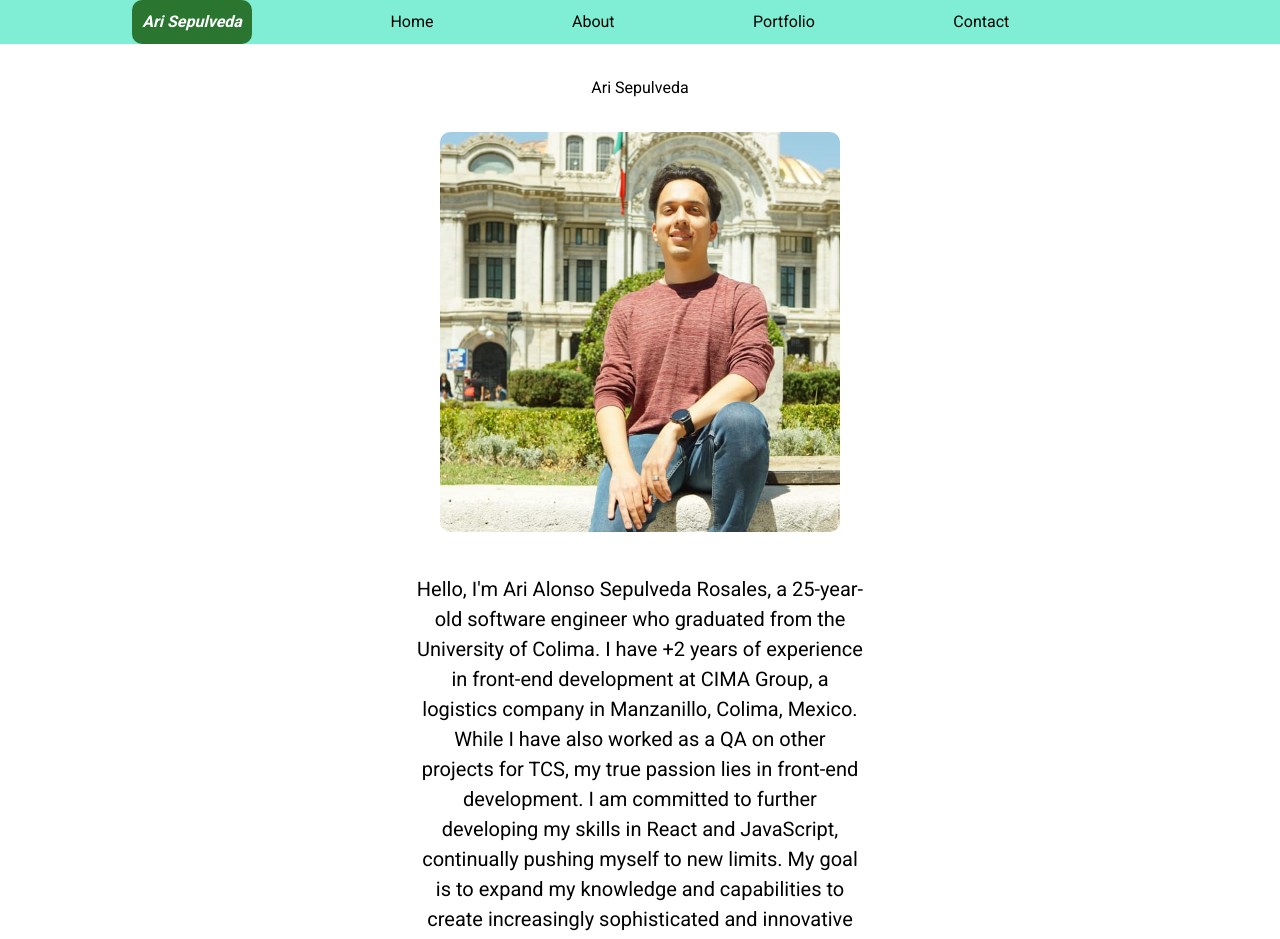
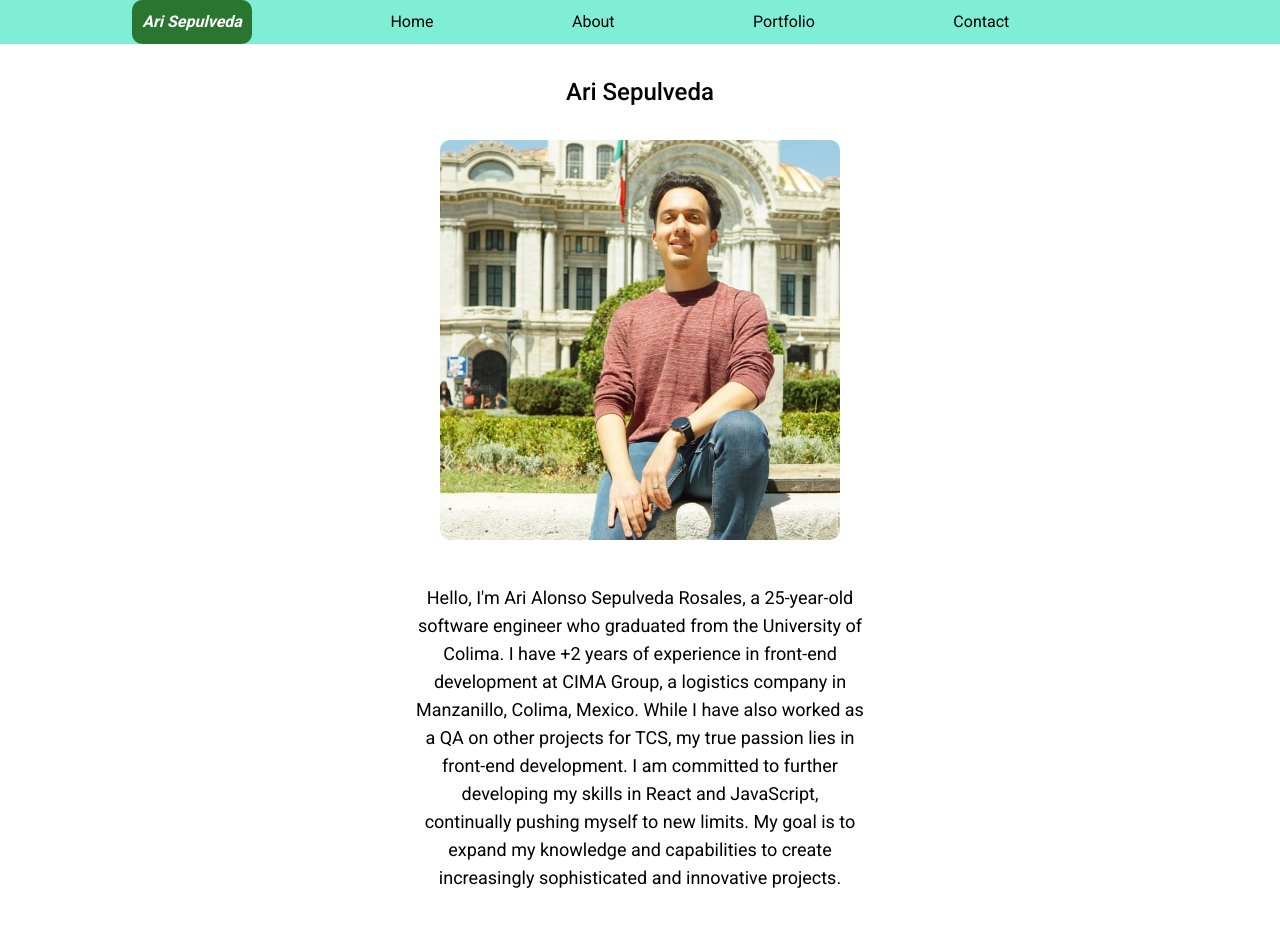
Before and after one commit to AriSepulveda329/PersonalPortfolio, a Next.js app: page /about in a window 1280 px wide. Shown: the top 939 px of the page. After the commit the page ends 904 px from the top, so only its background shows below. Built offline with nearby package versions, Linux system fonts and the light colour scheme.

Commit message:
Change styles for about and portfolio pages

```diff
--- a/src/app/about/page.tsx
+++ b/src/app/about/page.tsx
@@ -5,10 +5,10 @@ import "@/styles/About.css";
 
 function About() {
   return (
-    <div className="aboutSection">
-      <h1>Ari Sepulveda</h1>
+    <div className="flex max-w-full flex-col items-center justify-center mx-40 my-0 pt-8 gap-y-8 aboutSection">
+      <h1 className=" text-2xl font-medium">Ari Sepulveda</h1>
       <Image src={ProfileImg2} alt="Ari looking at the beach" />
-      <p>
+      <p className="text-center py-3 px-[20vw] text-lg">
         Hello, I'm Ari Alonso Sepulveda Rosales, a 25-year-old software engineer
         who graduated from the University of Colima. I have +2 years of
         experience in front-end development at CIMA Group, a logistics company
--- a/src/app/page.tsx
+++ b/src/app/page.tsx
@@ -1,4 +1,5 @@
 import React from "react";
+import "@/styles/Home.css";
 
 function Home() {
   return (
--- a/src/app/portfolio/page.tsx
+++ b/src/app/portfolio/page.tsx
@@ -5,9 +5,11 @@ import "@/styles/Portfolio.css";
 
 function Portfolio() {
   return (
-    <div className="portfolioSection">
-      <h1>Take a look to some of my projects!</h1>
-      <div className="projectsSection">
+    <div className="grid grid-rows-4 w-full h-full justify-items-center items-center">
+      <h1 className=" text-2xl font-medium">
+        Take a look to some of my projects!
+      </h1>
+      <div className="row-span-2 flex w-full justify-around">
         {projects.map(({ name, img, url }, i) => (
           <ProjectCard key={i} title={name} img={img} url={url} />
         ))}
--- a/src/styles/About.css
+++ b/src/styles/About.css
@@ -1,14 +1,3 @@
-.aboutSection {
-  display: flex;
-  max-width: 100%;
-  flex-direction: column;
-  align-items: center;
-  justify-content: center;
-  margin: 0px 10rem;
-  padding-top: 2rem;
-  row-gap: 2rem;
-}
-
 .aboutSection img {
   width: 400px;
   height: 400px;
@@ -16,9 +5,3 @@
   object-position: 100% 20%;
   border-radius: 10px;
 }
-
-.aboutSection p {
-  text-align: center;
-  padding: 10px 20vw;
-  font-size: 20px;
-}
```
Also changed, not shown: src/styles/Home.css (+0 -34 lines).
